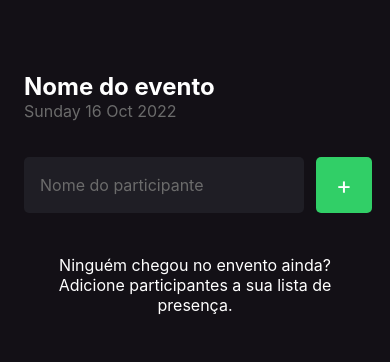
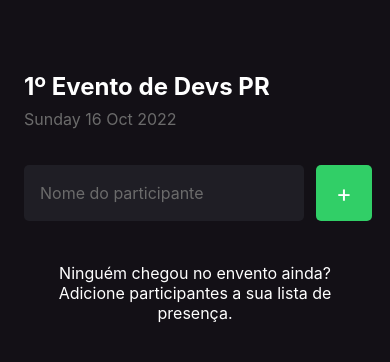
Before and after one commit to pedro10r/im-here, a React Native app: screen / in a window 390 px wide. Shown: the top 362 px of the page. Built offline with nearby package versions, Linux system fonts and the light colour scheme.

Commit message:
fix title name and styles

```diff
--- a/src/screens/Home/index.tsx
+++ b/src/screens/Home/index.tsx
@@ -34,7 +34,7 @@ export function Home() {
   return (
     <View style={styles.container}>
       <Text style={styles.eventName}>
-        Nome do evento
+        1º Evento de Devs PR
       </Text>
       <Text style={styles.eventDate}>
         Sunday 16 Oct 2022
--- a/src/screens/Home/styles.ts
+++ b/src/screens/Home/styles.ts
@@ -11,6 +11,7 @@ export const styles = StyleSheet.create({
     fontSize: 24,
     fontWeight: 'bold',
     marginTop: 48,
+    marginBottom: 8
   },
   eventDate: {
     color: '#6B6B6B',
```
